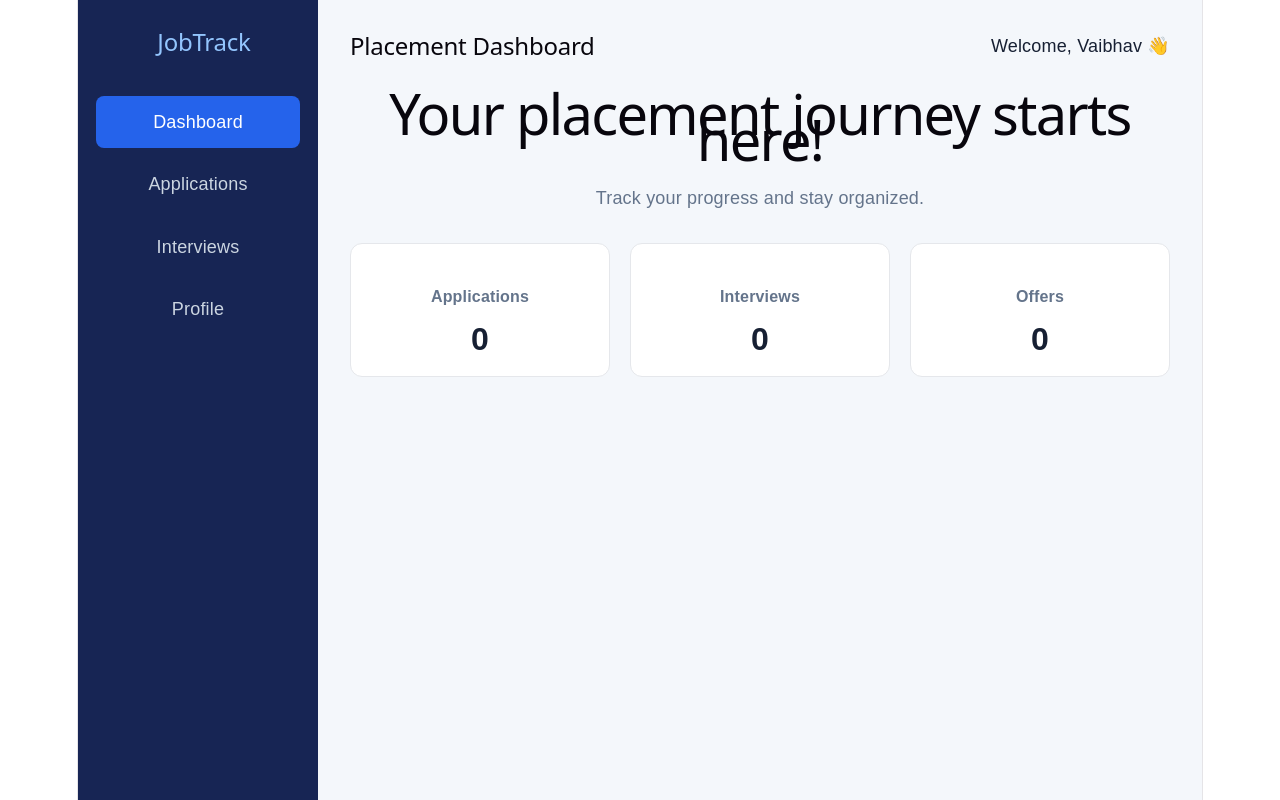
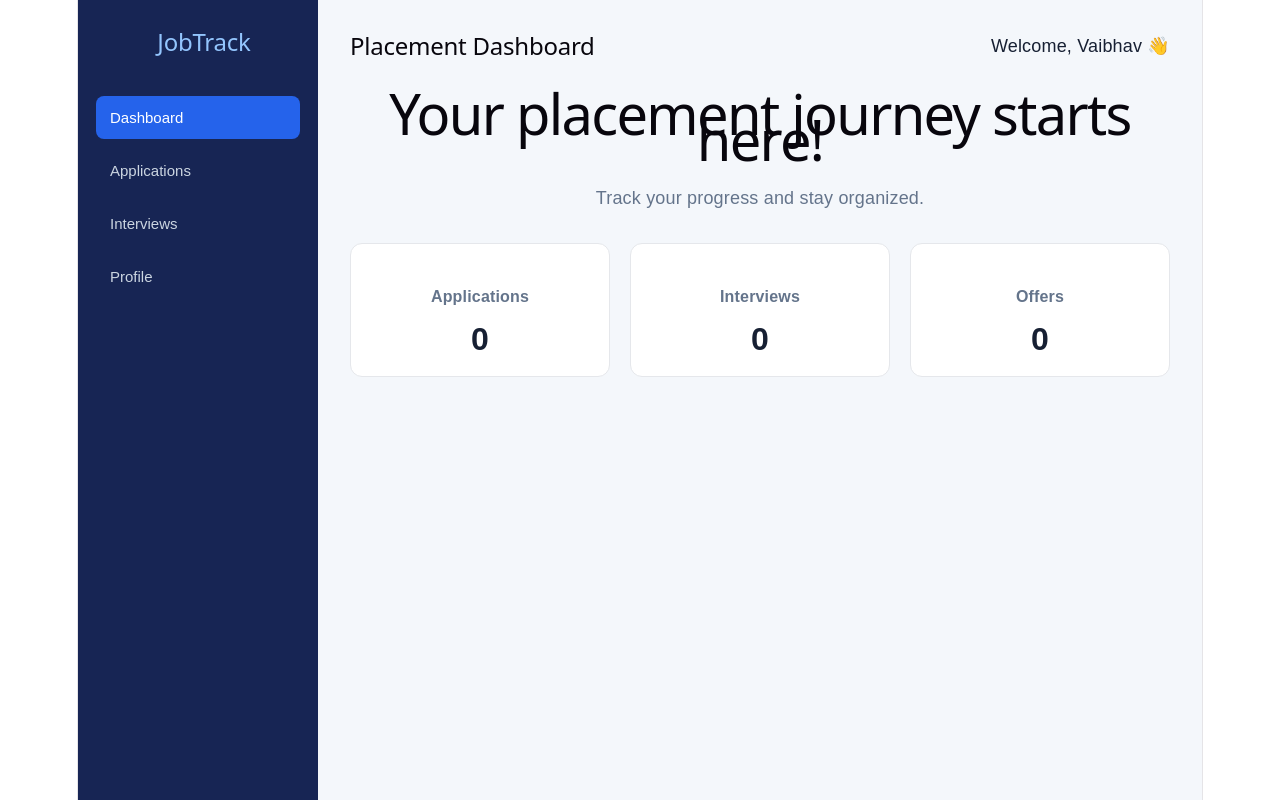
Before and after one commit to vaibhav200621/Job_Track, a React (Vite) app in the folder client/: page / in a window 1280 px wide. Built offline with nearby package versions, Linux system fonts and the light colour scheme.

Commit message:
feat: add job application tracking page

```diff
--- a/client/src/App.css
+++ b/client/src/App.css
@@ -1,4 +1,3 @@
-
 * {
   box-sizing: border-box;
 }
@@ -138,3 +137,73 @@ body {
     font-size: 14px;
   }
 }
+
+.sidebar nav button {
+  padding: 13px 14px;
+  color: #cbd5e1;
+  background: transparent;
+  border: none;
+  border-radius: 8px;
+  text-align: left;
+  font-size: 15px;
+  cursor: pointer;
+}
+
+.sidebar nav button:hover,
+.sidebar nav button.active {
+  background: #2563eb;
+  color: white;
+}
+
+.application-form {
+  display: flex;
+  flex-wrap: wrap;
+  gap: 12px;
+  margin: 28px 0;
+}
+
+.application-form input,
+.application-form select {
+  padding: 12px;
+  border: 1px solid #cbd5e1;
+  border-radius: 8px;
+  font-size: 15px;
+}
+
+.application-form button {
+  padding: 12px 18px;
+  border: none;
+  border-radius: 8px;
+  background: #2563eb;
+  color: white;
+  cursor: pointer;
+}
+
+.application-list {
+  display: grid;
+  gap: 14px;
+}
+
+.application-item {
+  display: flex;
+  justify-content: space-between;
+  align-items: center;
+  gap: 16px;
+  padding: 20px;
+  background: white;
+  border: 1px solid #e5e7eb;
+  border-radius: 12px;
+}
+
+.application-item h3,
+.application-item p {
+  margin: 0 0 8px;
+}
+
+.status {
+  padding: 6px 12px;
+  background: #dbeafe;
+  color: #1d4ed8;
+  border-radius: 20px;
+  font-size: 14px;
+}
--- a/client/src/App.jsx
+++ b/client/src/App.jsx
@@ -1,29 +1,43 @@
 
+import { useState } from "react";
 import "./App.css";
+import Applications from "./Applications";
 
-function Sidebar() {
+function Sidebar({ page, setPage }) {
   return (
     <aside className="sidebar">
       <h2 className="logo">JobTrack</h2>
 
       <nav>
-        <a className="active" href="#dashboard">
+        <button
+          className={page === "dashboard" ? "active" : ""}
+          onClick={() => setPage("dashboard")}
+        >
           Dashboard
-        </a>
-        <a href="#applications">Applications</a>
-        <a href="#interviews">Interviews</a>
-        <a href="#profile">Profile</a>
+        </button>
+
+        <button
+          className={page === "applications" ? "active" : ""}
+          onClick={() => setPage("applications")}
+        >
+          Applications
+        </button>
+
+        <button onClick={() => alert("Coming soon!")}>
+          Interviews
+        </button>
+
+        <button onClick={() => alert("Coming soon!")}>
+          Profile
+        </button>
       </nav>
     </aside>
   );
 }
 
-function App() {
+function Dashboard() {
   return (
-    <div className="app">
-      <Sidebar />
-
-      <main className="main-content" id="dashboard">
+    <main className="main-content">
       <header className="topbar">
         <h2>Placement Dashboard</h2>
         <span>Welcome, Vaibhav 👋</span>
@@ -51,6 +65,23 @@ function App() {
         </div>
       </section>
     </main>
+  );
+}
+
+function App() {
+  const [page, setPage] = useState("dashboard");
+
+  return (
+    <div className="app">
+      <Sidebar page={page} setPage={setPage} />
+
+      {page === "dashboard" ? (
+        <Dashboard />
+      ) : (
+        <main className="main-content">
+          <Applications />
+        </main>
+      )}
     </div>
   );
 }
--- /dev/null
+++ b/client/src/Applications.jsx
@@ -0,0 +1,84 @@
+
+import { useState } from "react";
+
+function Applications() {
+    const [company, setCompany] = useState("");
+    const [role, setRole] = useState("");
+    const [status, setStatus] = useState("Applied");
+    const [applications, setApplications] = useState([]);
+
+    function handleSubmit(event) {
+        event.preventDefault();
+
+        const newApplication = {
+            id: Date.now(),
+            company,
+            role,
+            status,
+        };
+
+        setApplications([...applications, newApplication]);
+
+        setCompany("");
+        setRole("");
+        setStatus("Applied");
+    }
+
+    return (
+        <section className="applications-page">
+            <h1>Job Applications</h1>
+            <p>Manage and track your job applications.</p>
+
+            <form className="application-form" onSubmit={handleSubmit}>
+                <input
+                    type="text"
+                    placeholder="Company name"
+                    value={company}
+                    onChange={(event) => setCompany(event.target.value)}
+                    required
+                />
+
+                <input
+                    type="text"
+                    placeholder="Job role"
+                    value={role}
+                    onChange={(event) => setRole(event.target.value)}
+                    required
+                />
+
+                <select
+                    value={status}
+                    onChange={(event) => setStatus(event.target.value)}
+                >
+                    <option value="Applied">Applied</option>
+                    <option value="Interview">Interview</option>
+                    <option value="Offer">Offer</option>
+                    <option value="Rejected">Rejected</option>
+                </select>
+
+                <button type="submit">Add Application</button>
+            </form>
+
+            <h2>Your Applications</h2>
+
+            {applications.length === 0 ? (
+                <p>No applications added yet.</p>
+            ) : (
+                <div className="application-list">
+                    {applications.map((application) => (
+                        <div className="application-item" key={application.id}>
+                            <div>
+                                <h3>{application.company}</h3>
+                                <p>{application.role}</p>
+                            </div>
+
+                            <span className="status">{application.status}</span>
+                        </div>
+                    ))}
+                </div>
+            )}
+        </section>
+    );
+}
+
+export default Applications;
```
Lines whose indentation alone changed are shown as unchanged.
